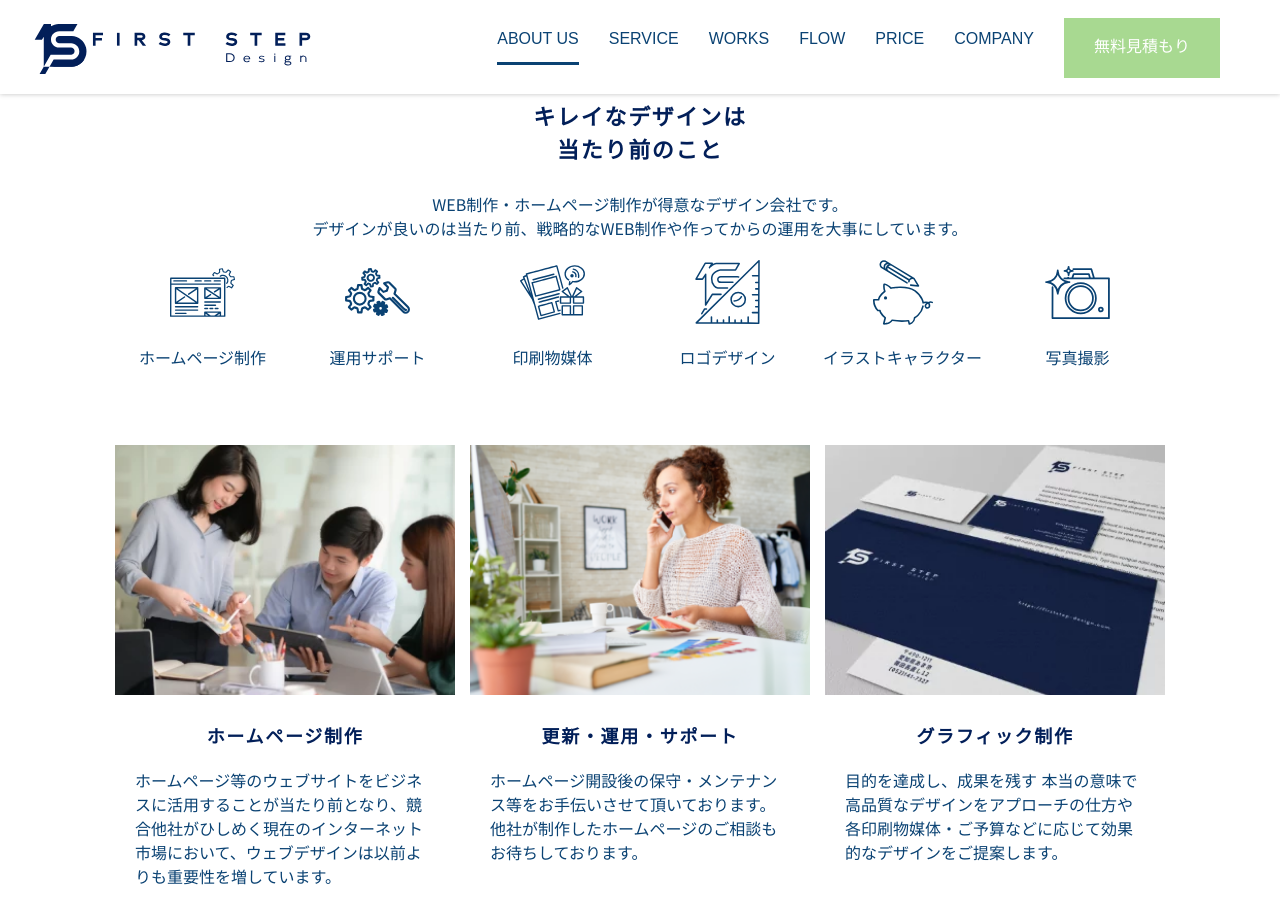
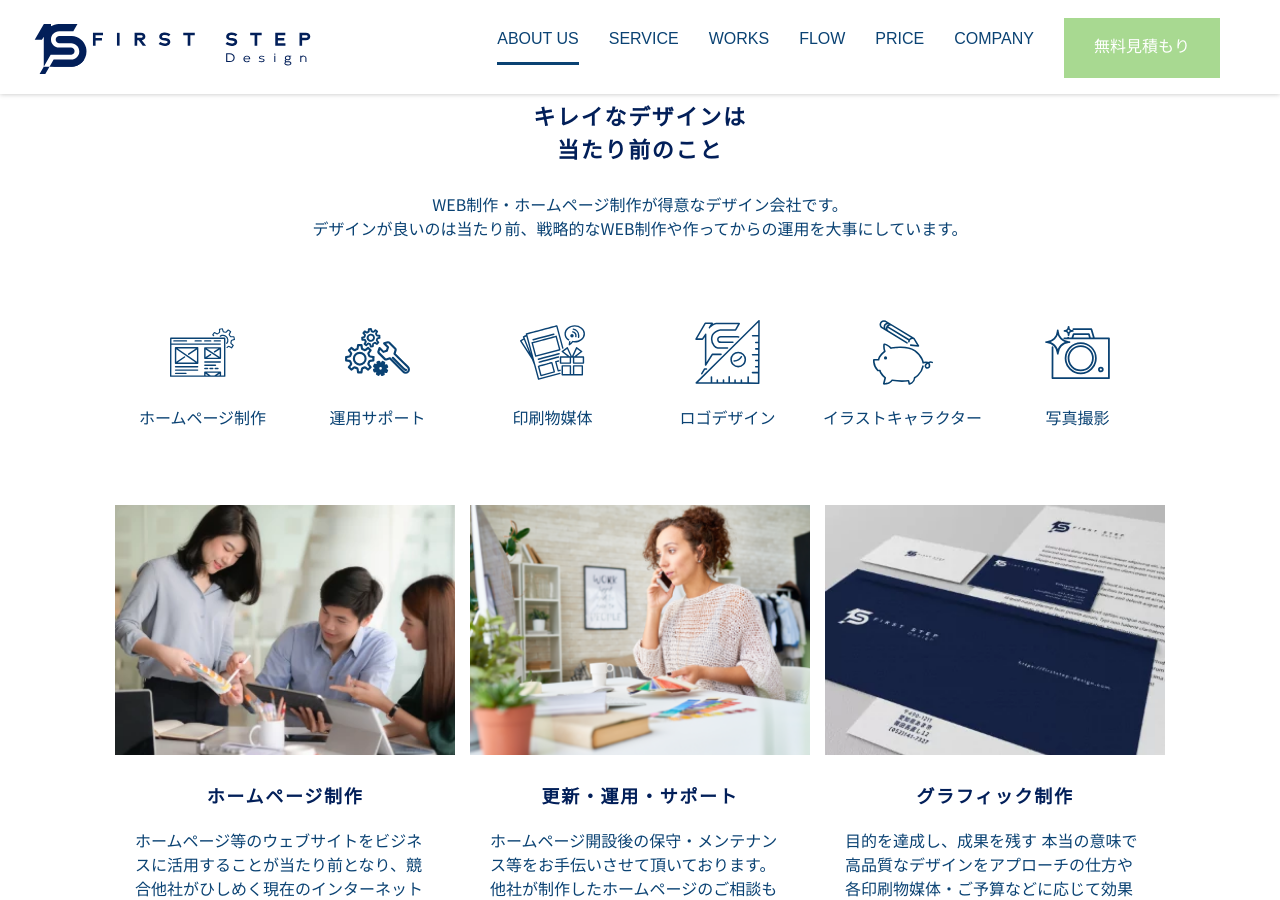
Before and after one commit to Chiqui1234ok/1step, a Jekyll site: the page built from site/index.md, in a window 1280 px wide and 900 px high, scrolled down 908 px. Built offline with Jekyll 4.4.1, drawn with Linux system fonts in a browser that asks for light colours; some web fonts are replaced.

Commit message:
top margin matches mockup

```diff
--- a/site/assets/css/services.css
+++ b/site/assets/css/services.css
@@ -13,7 +13,7 @@
 
 #services ul#basicServices {
     width: 350px;
-    margin: 0 auto 80px auto;
+    margin: 80px auto 35px auto;
     display: table;
 }
 #services ul#basicServices li {
@@ -55,6 +55,7 @@
 }
 @media (min-width: 1280px) {
     #services ul#basicServices {
+        margin: 80px auto 80px auto;
         width: 1050px;
     }
     #services ul#basicServices li {
```
